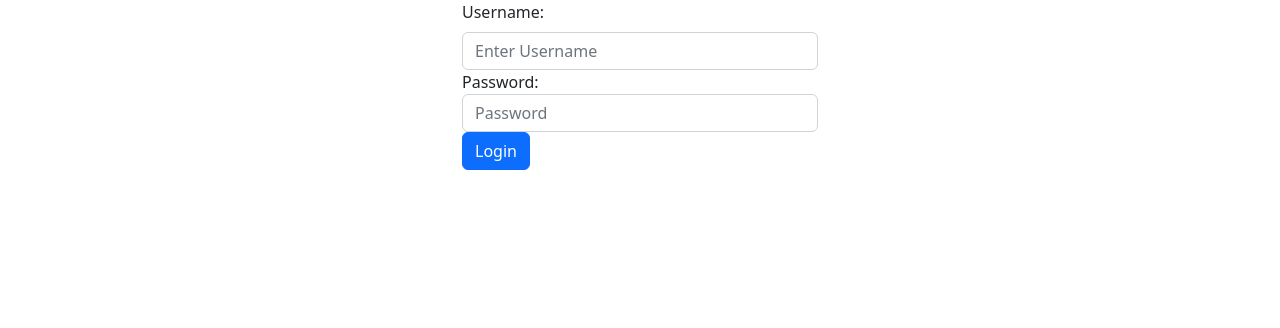
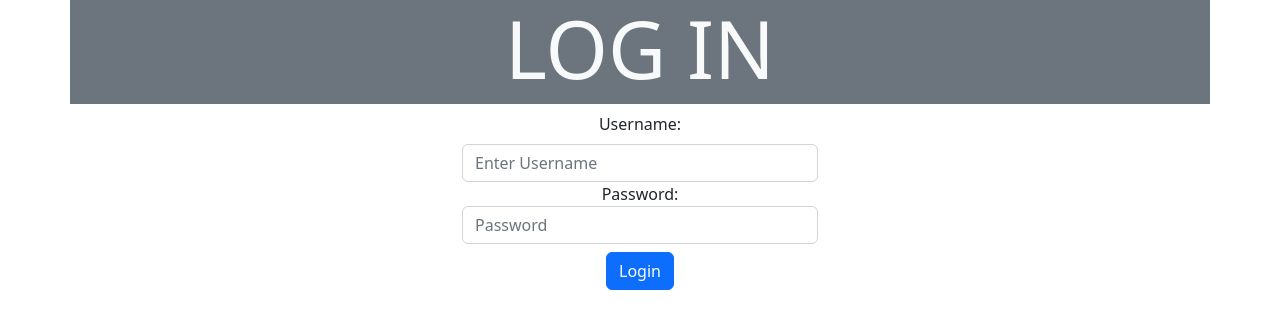
Before and after one commit to CarlBergquist/Fantasy-Football-Matchup, a React (Create React App) app in the folder client/: page /login in a window 1280 px wide. Shown: the top 328 px of the page. Built offline with nearby package versions, Linux system fonts and the light colour scheme.

Commit message:
signup, login UI changes

```diff
--- a/client/src/pages/login.js
+++ b/client/src/pages/login.js
@@ -41,10 +41,13 @@ export default function Login() {
 
         return (
             <>
-          <div className="">
+          <div className="App">
             <div className="container">
               <div className="row d-flex justify-content-center">
-                <div className="col-md-4">
+              <div className="bg-secondary text-light">
+                <h1 className="display-1">LOG IN</h1>
+                </div>
+                <div className="col-md-4 m-2">
                   <Form noValidate validated={validated} onSubmit={handleFormSubmit}>
                     <Form.Group>
                       <Form.Label>Username:</Form.Label>
@@ -71,7 +74,7 @@ export default function Login() {
                       />
                     </div>
 
-                    <button type="submit" className="btn btn-primary" >
+                    <button type="submit" className="btn btn-primary m-2" >
                       Login
                     </button>
                   </Form>
--- a/client/src/pages/main.js
+++ b/client/src/pages/main.js
@@ -1,10 +1,14 @@
 import { Link } from "react-router-dom";
 import Auth from "../utils/auth";
-import { useQuery } from "@apollo/client";
+import { useQuery, useMutation } from "@apollo/client";
 import { QUERY_MATCHUPS } from "../utils/queries";
 import NavComponent from "../components/nav";
+import { CREATE_VOTE } from "../utils/mutations";
 
 // NEEDS HELP - We need to be able to vote on the players and after the vote, the options need to be taken away - The vote needs to go the database as a vote and show up on the page
+
+
+
 
 //This was pulled from the week 21 mini project
 const Main = () => {
@@ -12,9 +16,26 @@ const Main = () => {
     fetchPolicy: "no-cache",
   });
   console.log(data);
+
   //This was pulled from week 21 mini project - will not be exactl what we use to insert the data
   const matchupList = data?.matchups || [];
   console.log (matchupList)
+
+
+  //NEW STUFF
+  // const [createVote, { error }] = useMutation(CREATE_VOTE);
+
+  // const handleVote = async (playerNum) => {
+  //   try {
+  //     await createVote({
+  //       variables: { _id: id, playerNum: playerNum },
+  //     });
+  //   } catch (err) {
+  //     console.error(err);
+  //   }
+  // };
+  // onClick={() => handleVote(1)}
+
 
   //Need to pull data from player model, looking at what was made in the matchup model
 
@@ -39,7 +60,7 @@ const Main = () => {
                   <h2 className="">{matchup.player1.full_name}</h2>
                   <h2>Team: {matchup.player1.team}</h2>
                   <h2>Position: {matchup.player1.position}</h2>
-                  <button className="btn btn-primary" input="">
+                  <button className="btn btn-primary">
                     Vote
                   </button>
                   <h3>Number of Votes: {matchup.player1_votes}</h3>
@@ -54,7 +75,7 @@ const Main = () => {
                   <h2>{matchup.player2.full_name}</h2>
                   <h2>Team: {matchup.player2.team}</h2>
                   <h2>Position: {matchup.player2.position}</h2>
-                  <button className="btn btn-primary" input="">
+                  <button className="btn btn-primary">
                     Vote
                   </button>
                   <h3>Number of Votes: {matchup.player2_votes}</h3>
--- a/client/src/pages/signup.js
+++ b/client/src/pages/signup.js
@@ -45,7 +45,10 @@ const Signup = () => {
         <div className="App">
             <div className="container">
                 <div className="row d-flex justify-content-center">
-                    <div className="col-md-4">
+                <div className="bg-secondary text-light">
+                <h1 className="display-1">SIGN UP</h1>
+                </div>
+                    <div className="col-md-4 m-2">
 
                             <form onSubmit={handleFormSubmit}>
                                 <div className="form-input">
@@ -70,8 +73,8 @@ const Signup = () => {
                                         onChange={handleChange}
                                     />
                                 </div>
-                                <button type="submit" className="btn btn-primary">
-                                    SignUp
+                                <button type="submit" className="btn btn-primary m-2">
+                                    Sign Up
                                 </button>
                             </form>
 
```
